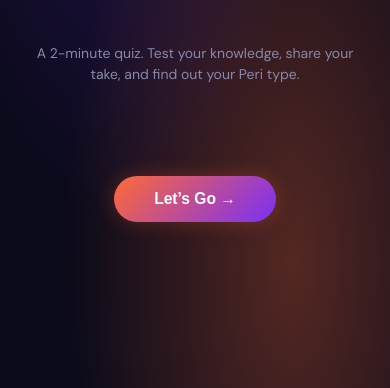
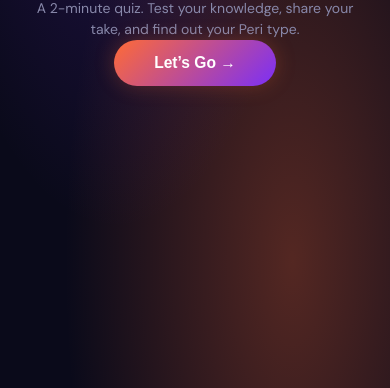
Before and after one commit to izzyshen/class-survey1, a plain HTML site: page index.html in a window 390 px wide. Shown: the part 456-844 px from the top of the page. Drawn offline with Linux system fonts and the light colour scheme; a web font is replaced by a local one.

Commit message:
Fix mobile centering: use flex spacers instead of unsupported safe center
Replace justify-content: safe center (poor browser support) with
::before/::after flex spacers that center content when it fits and
allow natural scrolling when it overflows.

Co-Authored-By: Claude Opus 4.6 (1M context) <noreply@anthropic.com>

```diff
--- a/index.html
+++ b/index.html
@@ -15,8 +15,10 @@ body{font-family:'DM Sans',system-ui,sans-serif;color:#f0f0f0;background:#0a0a1a
 #app{width:100vw;max-width:480px;height:100%;margin:0 auto;display:flex;flex-direction:column;position:relative;overflow:hidden;
   background:radial-gradient(ellipse at 30% 15%,rgba(123,47,247,.25),transparent 55%),
   radial-gradient(ellipse at 75% 85%,rgba(255,107,53,.3),transparent 55%),#0a0a1a}
-.screen{flex:1;min-height:0;display:flex;flex-direction:column;align-items:center;padding:clamp(40px,7vh,60px) clamp(16px,5vw,24px) clamp(24px,5vh,48px);opacity:0;transform:translateY(24px);animation:fadeUp .4s ease forwards;overflow-y:auto;-webkit-overflow-scrolling:touch;justify-content:safe center}
-.sc-spread{justify-content:space-evenly;padding-top:clamp(56px,11vh,90px);padding-bottom:clamp(48px,9vh,80px)}
+.screen{flex:1;min-height:0;display:flex;flex-direction:column;align-items:center;padding:clamp(40px,7vh,60px) clamp(16px,5vw,24px) clamp(24px,5vh,48px);opacity:0;transform:translateY(24px);animation:fadeUp .4s ease forwards;overflow-y:auto;-webkit-overflow-scrolling:touch}
+.screen::before,.screen::after{content:'';flex:1 1 auto}
+.sc-spread{padding-top:clamp(56px,11vh,90px);padding-bottom:clamp(48px,9vh,80px)}
+.sc-spread::before,.sc-spread::after{flex:2 1 auto}
 @keyframes fadeUp{to{opacity:1;transform:translateY(0)}}
 @keyframes popIn{0%{transform:scale(.6);opacity:0}70%{transform:scale(1.08)}100%{transform:scale(1);opacity:1}}
 @keyframes pulseGlow{0%,100%{box-shadow:0 0 20px rgba(255,107,53,.25)}50%{box-shadow:0 0 45px rgba(255,107,53,.55)}}
```
